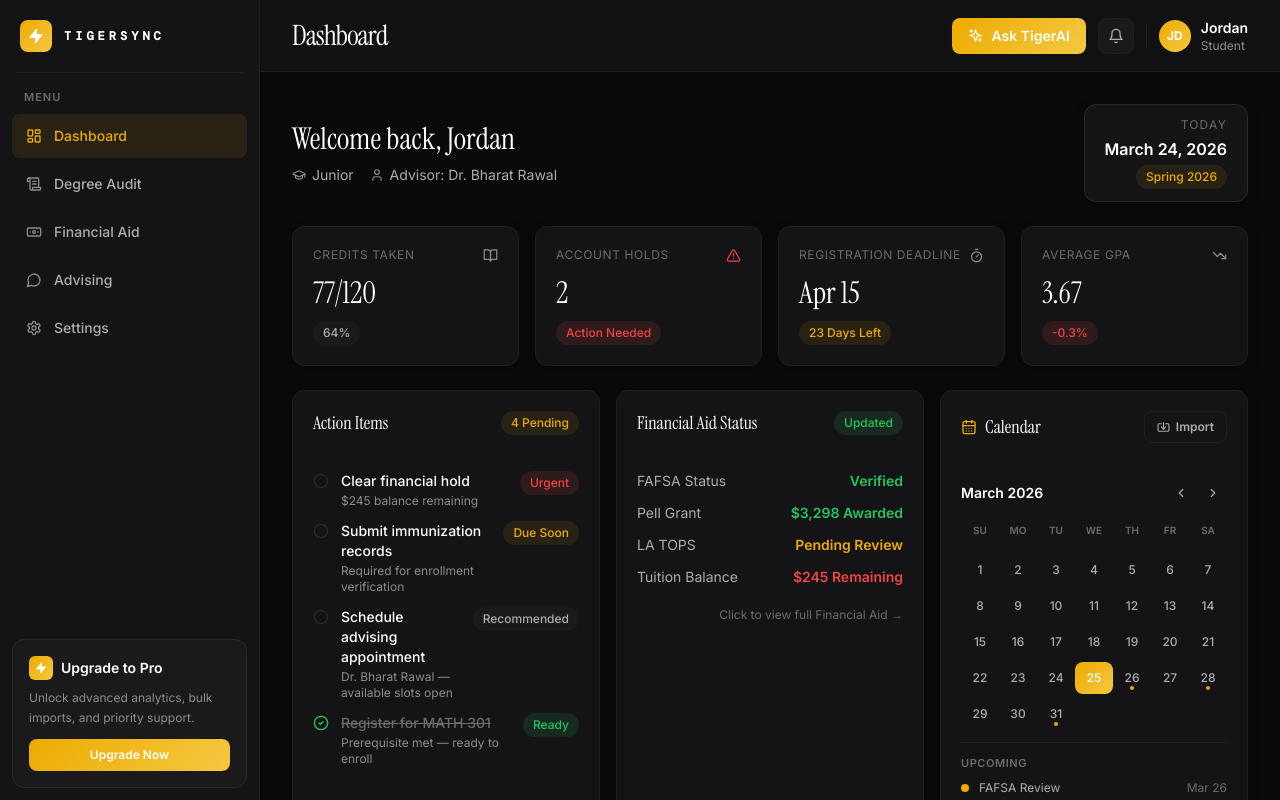
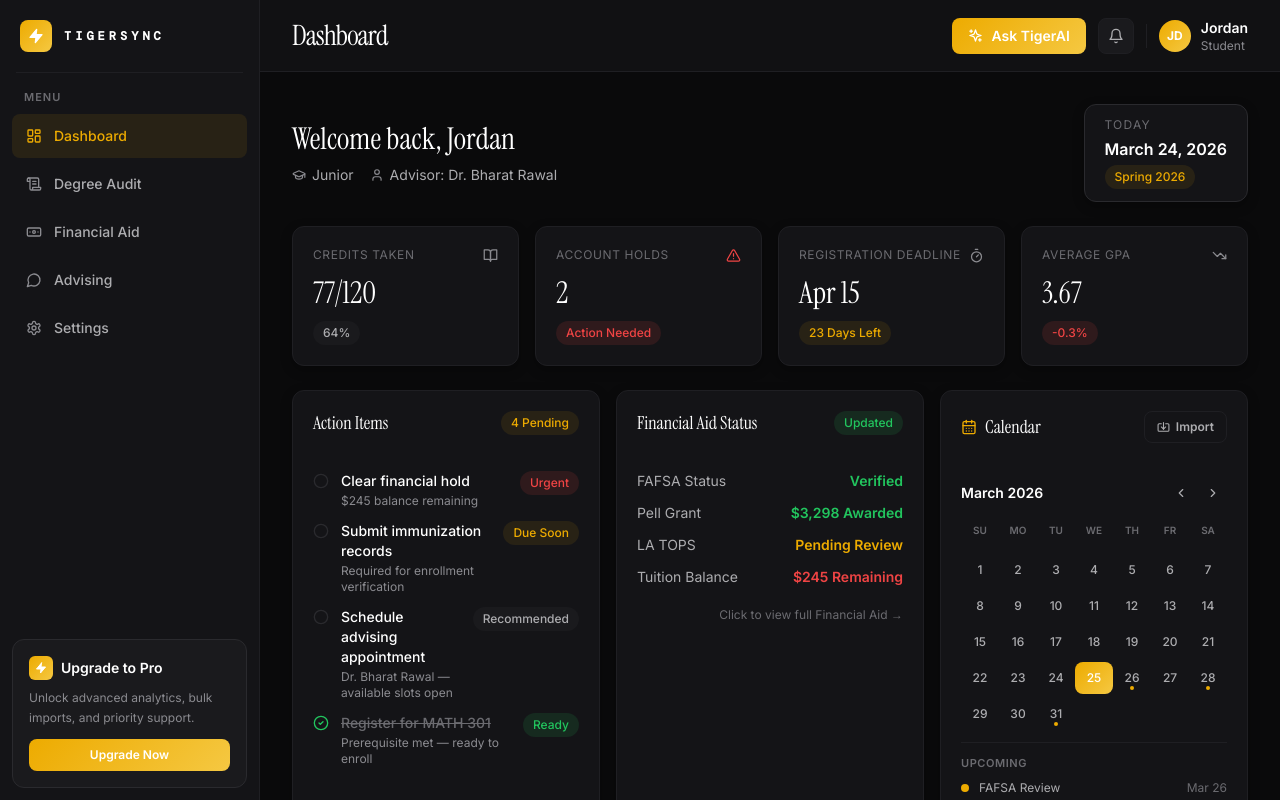
Before and after one commit to TheRealKwabena/TigerSync-App, a React (Vite) app: page / in a window 1280 px wide. Built offline with nearby package versions, Linux system fonts and the light colour scheme; a web font is replaced by a local one.

Commit message:
feat: fixed alignment of dashboard card

```diff
--- a/src/pages/Dashboard.jsx
+++ b/src/pages/Dashboard.jsx
@@ -236,7 +236,7 @@ export default function Dashboard() {
               </div>
             </div>
 
-            <Card className="flex flex-col items-end gap-1 px-5 py-3 border-ts-border-el">
+            <Card className="flex flex-col items-start gap-1 px-5 py-3 border-ts-border-el">
               <span className="text-xs text-ts-muted uppercase tracking-widest">Today</span>
               <span className="text-base font-semibold text-ts-primary">March 24, 2026</span>
               <Badge variant="default">Spring 2026</Badge>
```
